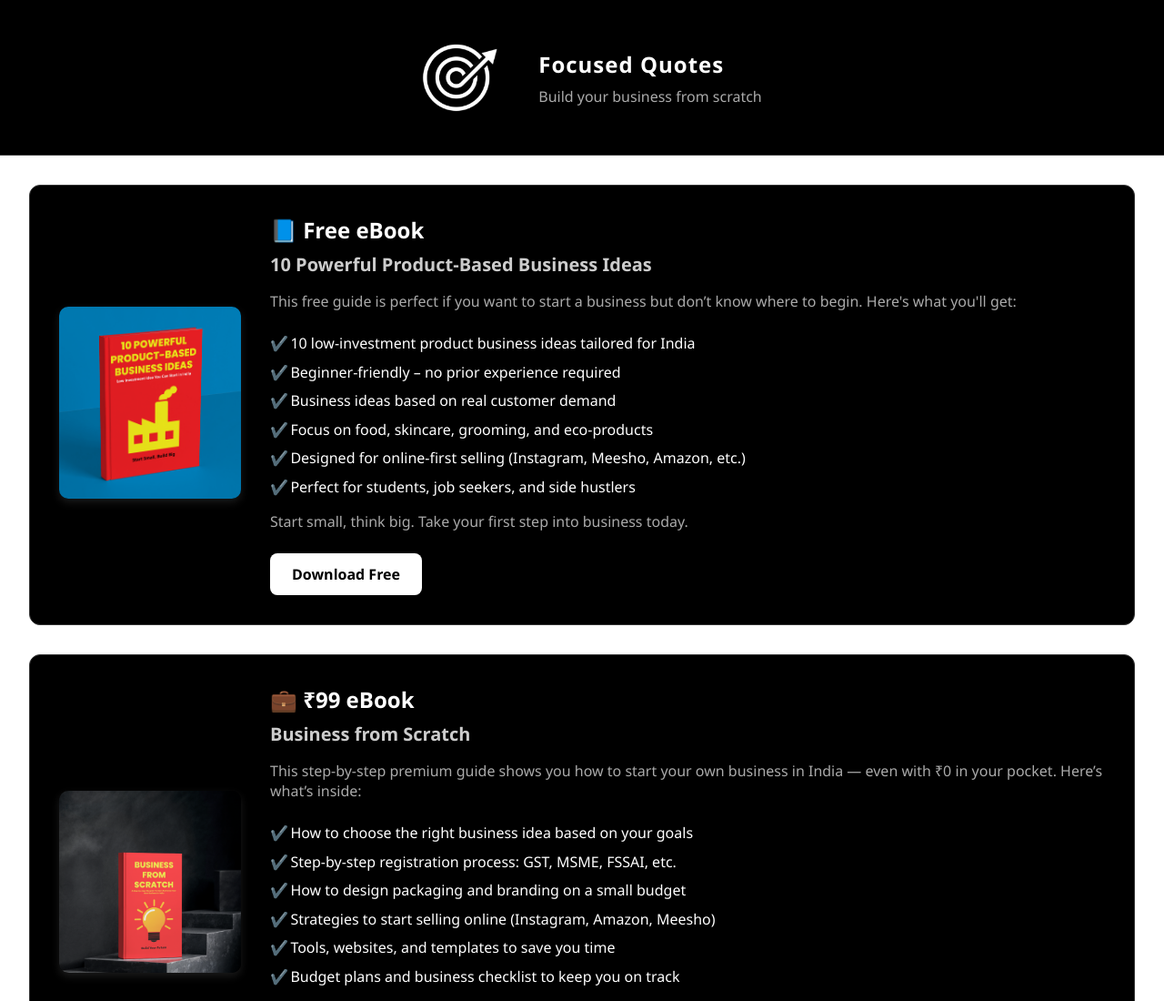
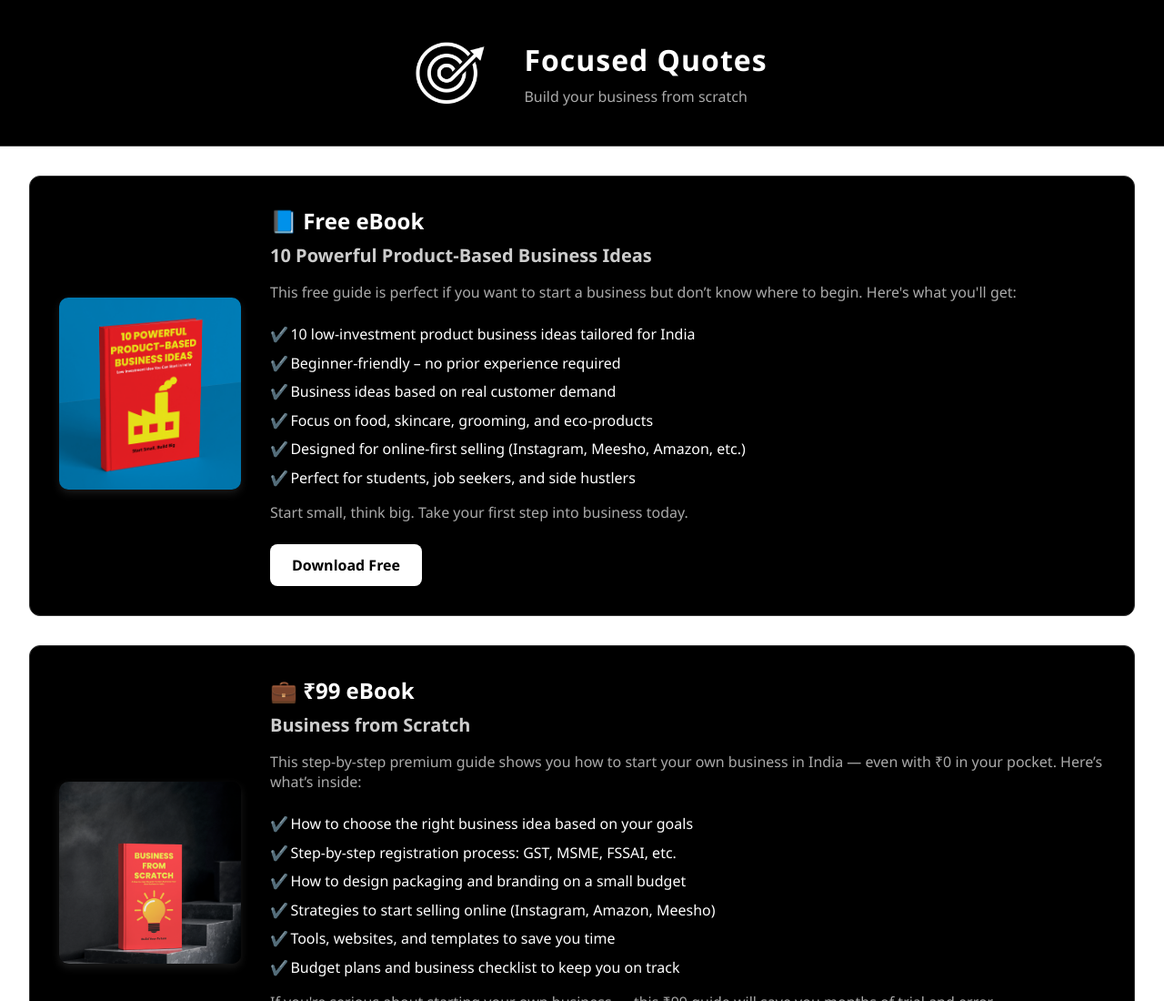
Before and after one commit to focusedquotes/focused-quotes-site, a plain HTML site: page index.html in a window 1280 px wide. Shown: the top 1100 px of the page at 91% size. Drawn offline with Linux system fonts and the light colour scheme.

Commit message:
Updated logo size

```diff
--- a/style.css
+++ b/style.css
@@ -35,7 +35,7 @@ header {
 }
 
 .logo {
-  width: 130px;
+  width: 120px;
   height: auto;
 }
 
@@ -57,7 +57,7 @@ header {
 
 
 header h1 {
-  font-size: 1.5rem;
+  font-size: 2rem;
   letter-spacing: 1px;
 }
 
```
